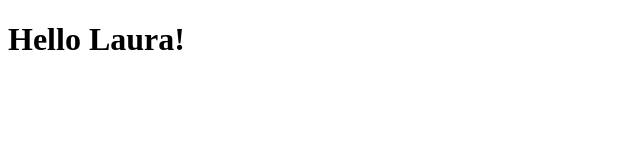
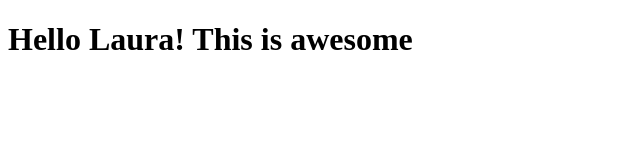
Before and after one commit to lauravm13/Coursera-test, a plain HTML site: page site/index.html in a window 1280 px wide. Shown: the whole page, without its empty margins (0-640 px from the left). Drawn offline with Linux system fonts and the light colour scheme.

Commit message:
Added Stuff

```diff
--- a/site/index.html
+++ b/site/index.html
@@ -4,6 +4,6 @@
 	<title> Hello Laura</title>
 </head>
 <body>
-<h1>Hello Laura!</h1>
+<h1>Hello Laura! This is awesome</h1>
 </body>
 </html>
```
